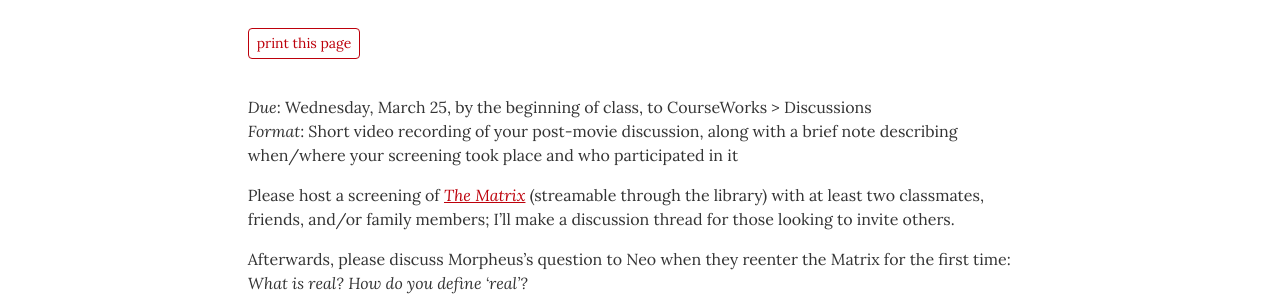
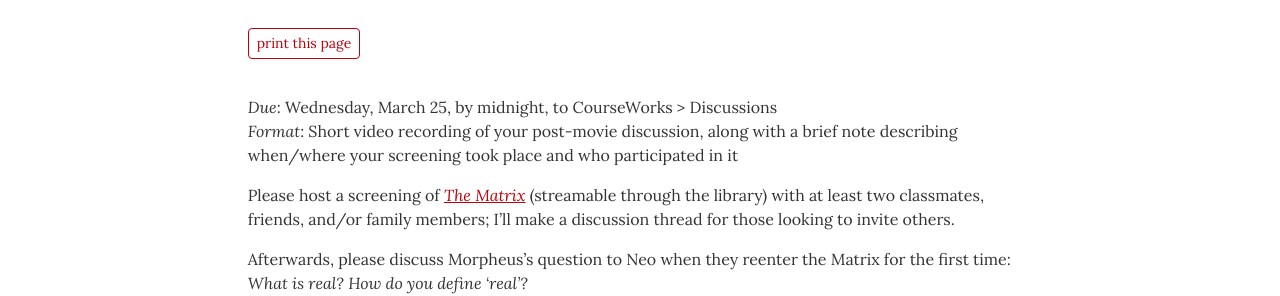
Before and after one commit to dingherself/intro, a Jekyll site: the page built from handouts/_posts/2026-03-23-the-matrix.md, in a window 1280 px wide. Shown: the part 175-471 px from the top of the page. Built offline with Jekyll 4.4.1, drawn with Linux system fonts in a browser that asks for light colours.

Commit message:
change due date

```diff
--- a/handouts/_posts/2026-03-23-the-matrix.md
+++ b/handouts/_posts/2026-03-23-the-matrix.md
@@ -5,7 +5,7 @@ module: "Assignments"
 tag: nodate
 ---
 
-*Due*: Wednesday, March 25, by the beginning of class, to CourseWorks > Discussions\
+*Due*: Wednesday, March 25, by midnight, to CourseWorks > Discussions\
 *Format*: Short video recording of your post-movie discussion, along with a brief note describing when/where your screening took place and who participated in it
 
 Please host a screening of [*The Matrix*](https://clio.columbia.edu/catalog/20032123) (streamable through the library) with at least two classmates, friends, and/or family members; I’ll make a discussion thread for those looking to invite others.
```
